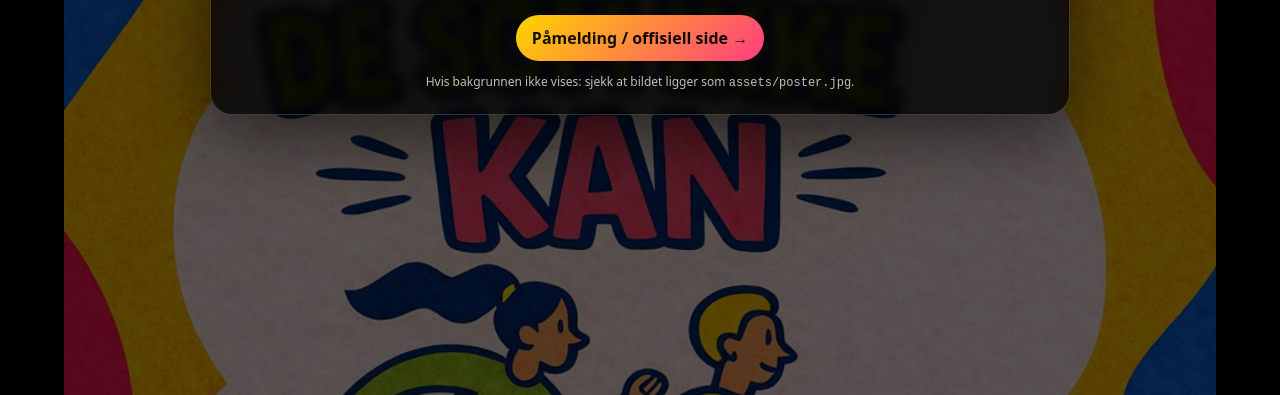
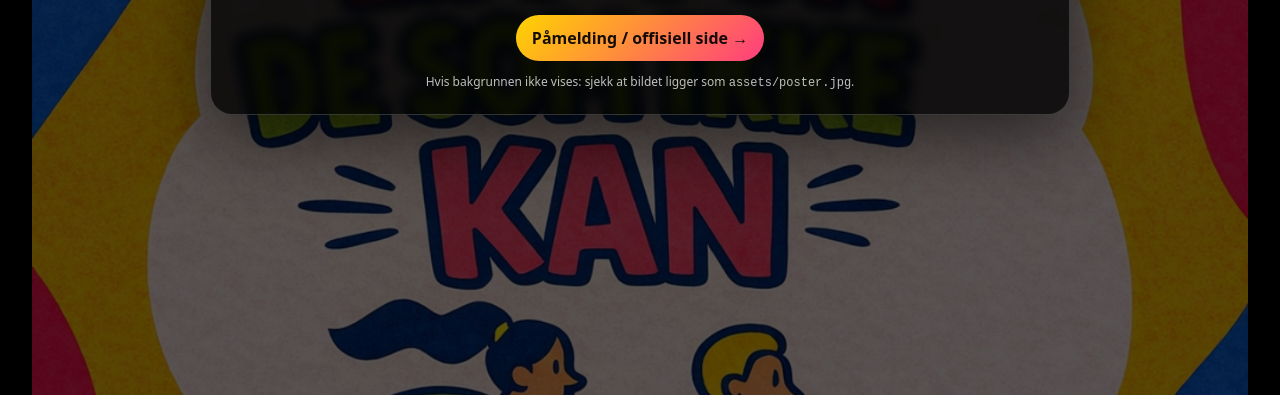
Before and after one commit to JarleFalmaar/Wings4Life, a plain HTML site: page index.html in a window 1280 px wide. Shown: the part 405-800 px from the top of the page. Drawn offline with Linux system fonts and the light colour scheme.

Commit message:
Increase background size from 90% to 95%

```diff
--- a/index.html
+++ b/index.html
@@ -27,7 +27,7 @@
       background-image:
         linear-gradient(rgba(0,0,0,.65), rgba(0,0,0,.65)),
         url("WingsForLife-medier.jpg");
-      background-size: 90% auto;         /* viser mer av bildet */
+      background-size: 95% auto;         /* viser mer av bildet */
       background-position: top center;  /* prioritér øvre del */
       background-repeat: no-repeat;
       background-color: #000;
```
